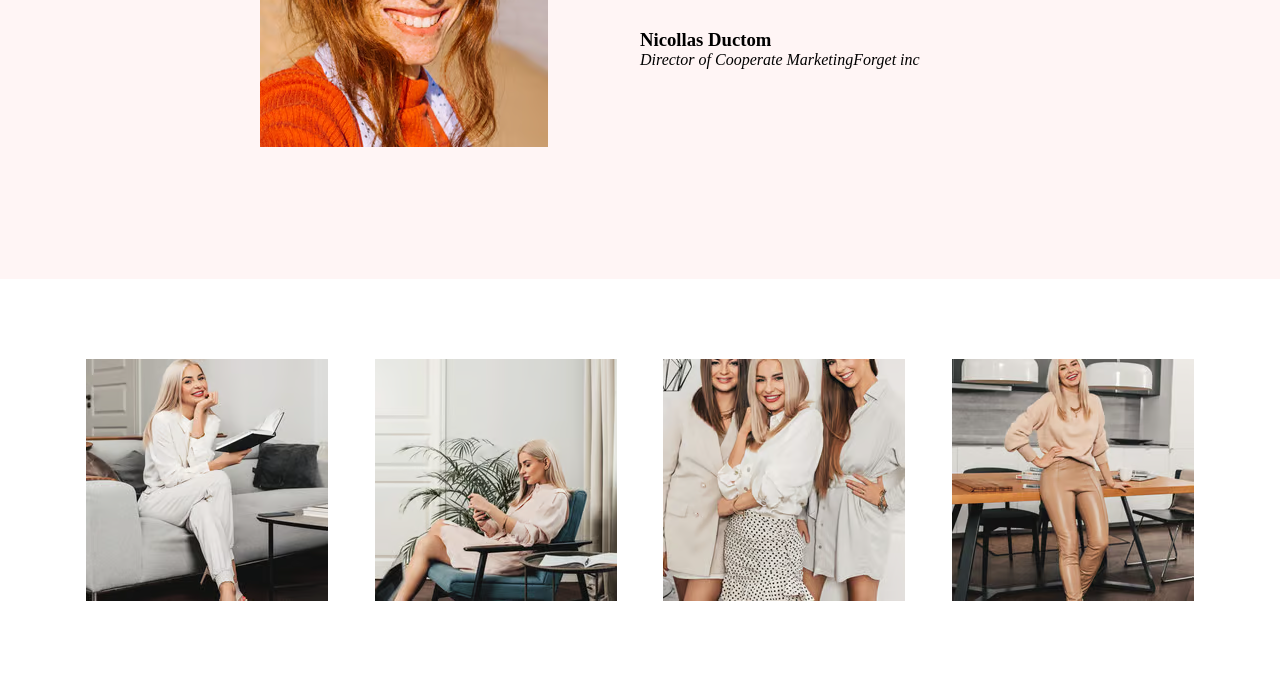
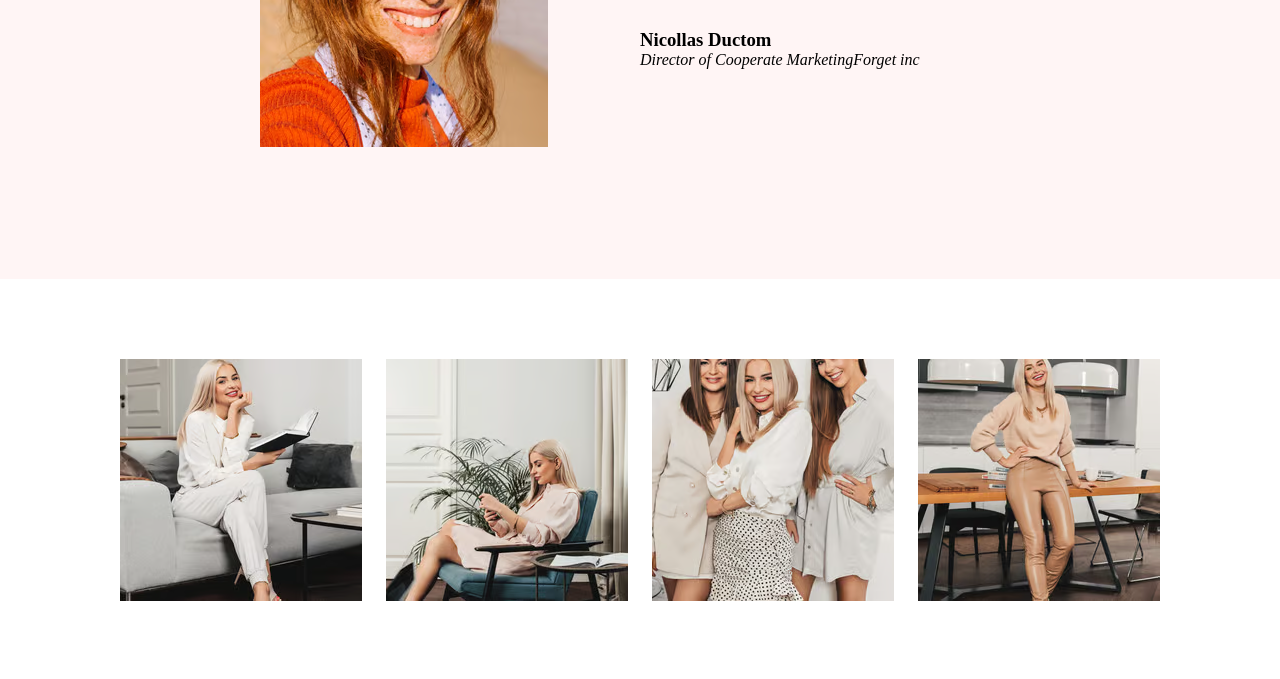
Before and after one commit to SachinGupta369/Dovile, a plain HTML site: page index.html in a window 1280 px wide. Shown: the part 3344-4023 px from the top of the page. Drawn offline with Linux system fonts and the light colour scheme.

```diff
--- a/style.css
+++ b/style.css
@@ -244,7 +244,8 @@
   margin: 0 auto;
   width: 1200px;
   display: flex;
-  justify-content: space-evenly;
+  justify-content: center;
+  gap: 1.5rem;
   padding: 5rem 0;
 }
 
```
